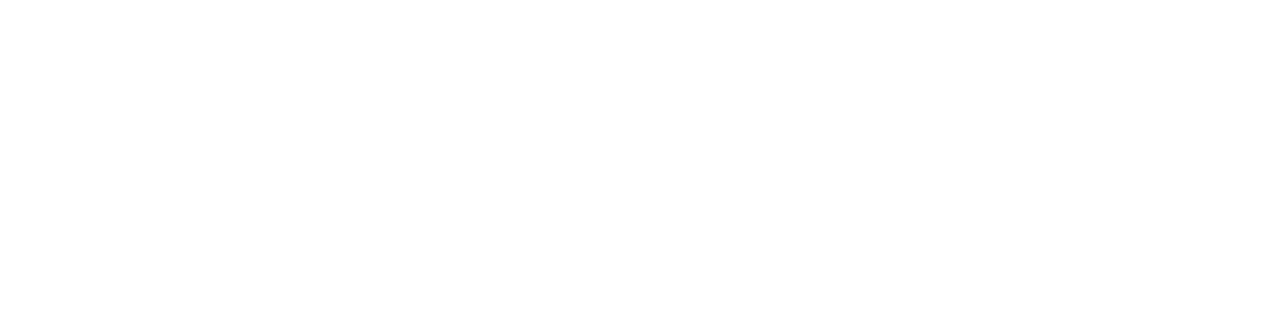
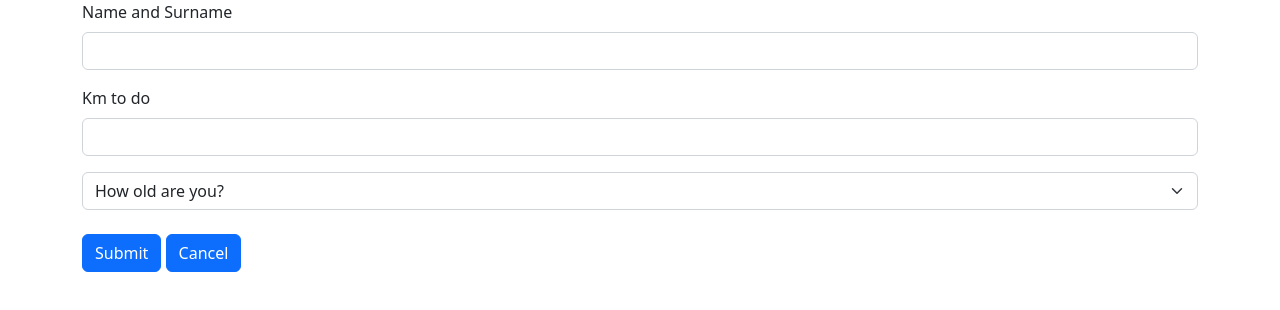
Before and after one commit to MarcoPerta/js-biglietto-treno-form, a plain HTML site: page index.html in a window 1280 px wide. Drawn offline with nearby package versions, Linux system fonts and the light colour scheme.

Commit message:
prime dichiarazioni variabili js

```diff
--- a/index.html
+++ b/index.html
@@ -10,6 +10,30 @@
 </head>
 <body>
 
+    <div class="container">
+        <form>
+            <div class="mb-3">
+                <label for="NameAndSurname" class="form-label">Name and Surname</label>
+                <input type="NameSurname" id="NameSurname"  class="form-control" aria-describedby="nameHelp">
+            </div>
+            <div class="mb-3">
+                <label for="Kilometers" class="form-label">Km to do</label>
+                <input type="NameSurname" id="HowmanyKm"  class="form-control" aria-describedby="KmHelp">
+            </div>
+            <div class="mb-3">
+                <select class="form-select" aria-label="select" id="Age">
+                <option selected>How old are you?</option>
+                    <option value="1">18-64</option>
+                    <option value="2">Underage</option>
+                    <option value="2">65+</option>
+                </select>
+            </div>
+            <button onclick="MakeTheTicket();return false" type="submit" class="btn btn-primary my-2">Submit</button>
+            <button onclick="CancelTheTicket();return false" type="submit" class="btn btn-primary my-2">Cancel</button>
+        </form>
+          <h2 id="Price"></h2>
+    </div>
+
     <script type="text/javascript" src="main.js"></script>
 </body>
 </html>
--- a/main.js
+++ b/main.js
@@ -0,0 +1,6 @@
+let NameBuyer = document.getElementById('NameAndSurname').value;
+console.log(NameBuyer)
+let Km = document.getElementById('HowmanyKm').value;
+console.log(Km)
+let Age = document.getElementById('Age').value;
+console.log(Age)
```
